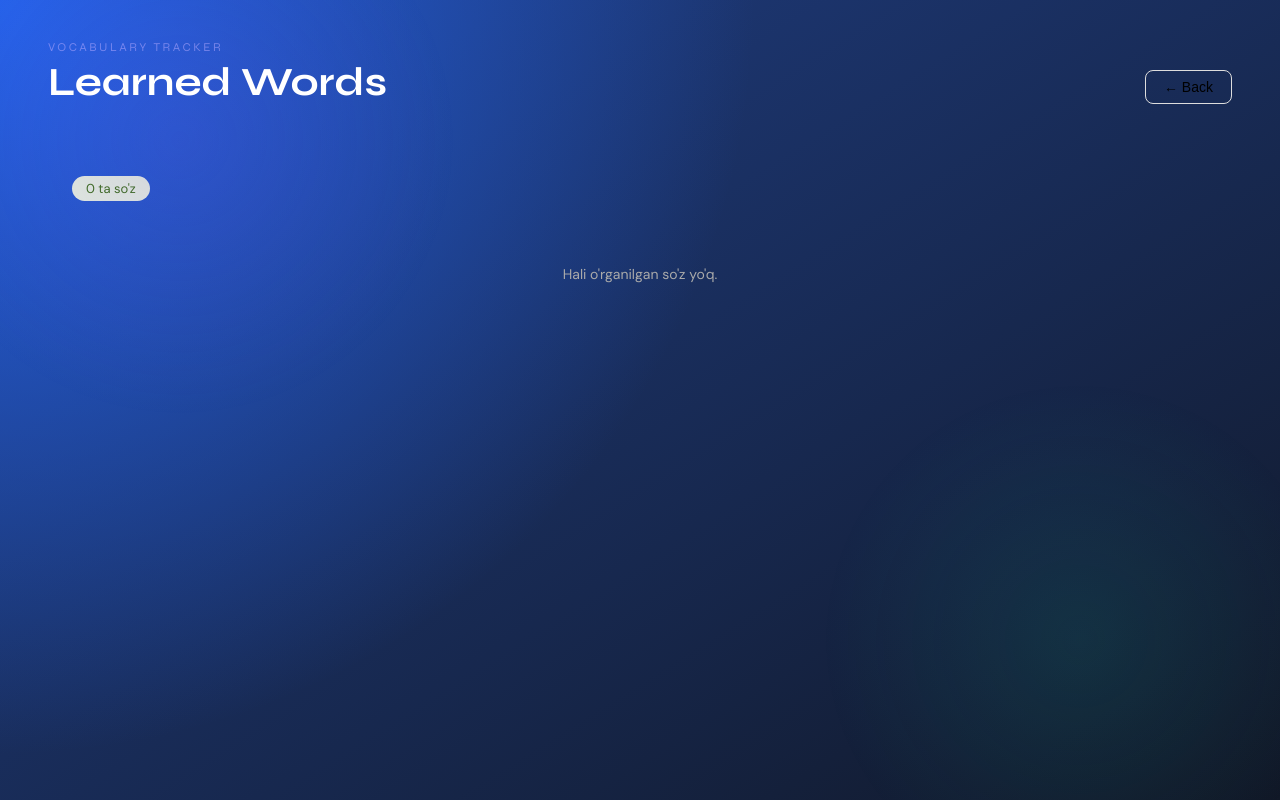
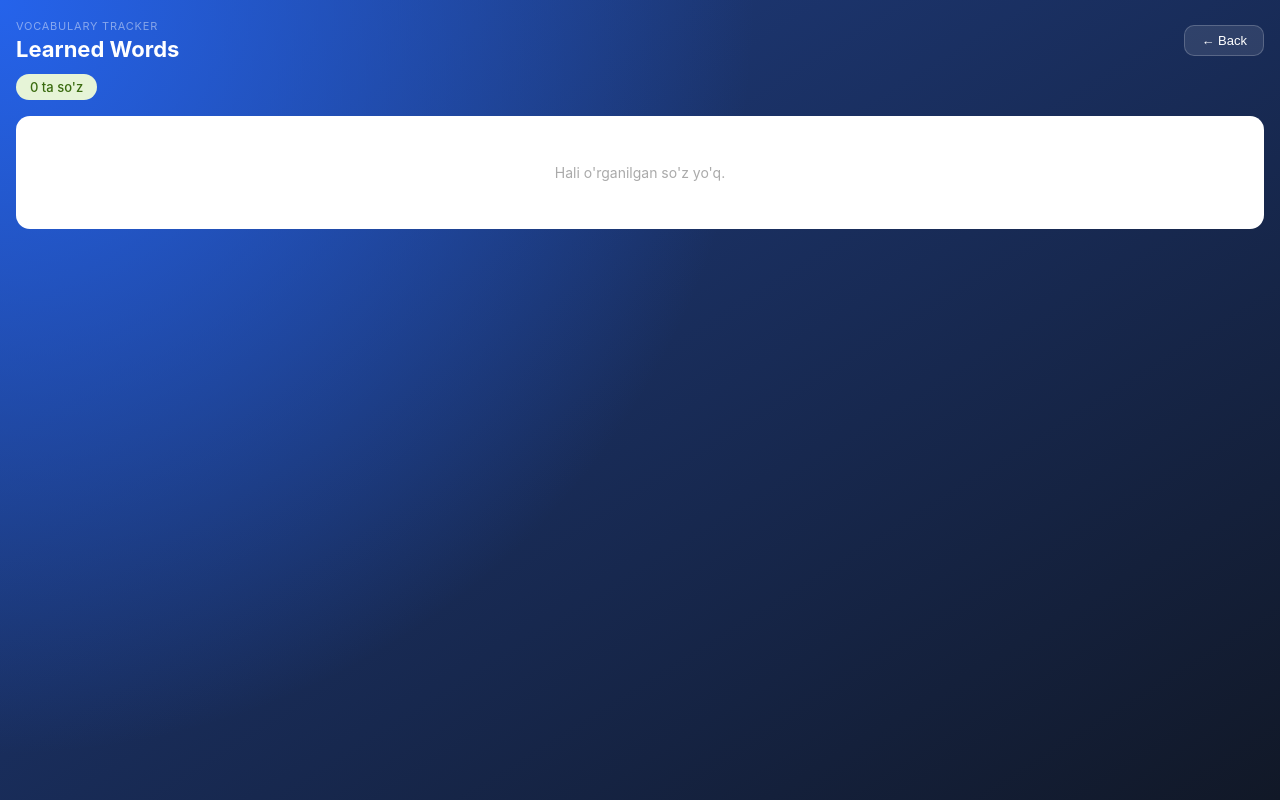
Before and after one commit to humoyun21/vocabulary-app, a React (Vite) app: page /learned in a window 1280 px wide. Built offline with nearby package versions, Linux system fonts and the light colour scheme.

Commit message:
learned word list bag fixed

```diff
--- a/src/pages/LearnedWordsList.jsx
+++ b/src/pages/LearnedWordsList.jsx
@@ -1,46 +1,40 @@
 import { useNavigate } from "react-router-dom";
 import vocabulary from "../data/vocabulary";
-import "../styles/dashboard.css";
+import "../styles/words-list.css";
 
 export default function LearnedWordsList() {
-  const navigate = useNavigate();
-
-  const knownIds = JSON.parse(localStorage.getItem("knownWords")) || [];
-
+  const navigate   = useNavigate();
+  const knownIds   = JSON.parse(localStorage.getItem("knownWords")) || [];
   const knownWords = knownIds
     .map((id) => vocabulary.find((w) => w.id === id))
     .filter(Boolean);
 
   return (
-    <div className="dashboard-page">
-      <div className="page-header">
-        <div className="page-header-left">
-          <p>Vocabulary Tracker</p>
-          <h1>Learned Words</h1>
+    <div className="wl-page">
+      <div className="wl-header">
+        <div className="wl-header-left">
+          <p className="wl-subtitle">Vocabulary Tracker</p>
+          <h1 className="wl-title">Learned Words</h1>
         </div>
-        <button className="back-btn" onClick={() => navigate(-1)}>
-          ← Back
-        </button>
+        <button className="wl-back-btn" onClick={() => navigate(-1)}>← Back</button>
       </div>
 
-      <div className="words-list-container">
-        <div className="words-list-badge green">
-          {knownWords.length} ta so'z
-        </div>
+      <div className="wl-container">
+        <div className="wl-badge wl-badge--green">{knownWords.length} ta so'z</div>
 
         {knownWords.length === 0 ? (
-          <div className="words-empty">
-            Hali o'rganilgan so'z yo'q.
-          </div>
+          <div className="wl-empty">Hali o'rganilgan so'z yo'q.</div>
         ) : (
-          <div className="words-list">
+          <div className="wl-list">
             {knownWords.map((word, index) => (
-              <div className="word-row" key={word.id}>
-                <span className="word-num">{index + 1}</span>
-                <span className="dot green" />
-                <span className="word-text">{word.english}</span>
-                <span className="word-uz">{word.uzbek}</span>
-                <span className="word-tag green">✓ Learned</span>
+              <div className="wl-row" key={word.id}>
+                <span className="wl-num">{index + 1}</span>
+                <span className="wl-dot wl-dot--green" />
+                <div className="wl-content">
+                  <span className="wl-english">{word.english}</span>
+                  <span className="wl-uzbek">{word.uzbek}</span>
+                </div>
+                <span className="wl-tag wl-tag--green">✓ Learned</span>
               </div>
             ))}
           </div>
--- a/src/pages/PracticeWordsList.jsx
+++ b/src/pages/PracticeWordsList.jsx
@@ -1,46 +1,40 @@
 import { useNavigate } from "react-router-dom";
 import vocabulary from "../data/vocabulary";
-import "../styles/dashboard.css";
+import "../styles/words-list.css";
 
 export default function PracticeWordsList() {
   const navigate = useNavigate();
-
-  const unknownIds = JSON.parse(localStorage.getItem("unknownWords")) || [];
-
+  const unknownIds   = JSON.parse(localStorage.getItem("unknownWords")) || [];
   const unknownWords = unknownIds
     .map((id) => vocabulary.find((w) => w.id === id))
     .filter(Boolean);
 
   return (
-    <div className="dashboard-page">
-      <div className="page-header">
-        <div className="page-header-left">
-          <p>Vocabulary Tracker</p>
-          <h1>Need Practice</h1>
+    <div className="wl-page">
+      <div className="wl-header">
+        <div className="wl-header-left">
+          <p className="wl-subtitle">Vocabulary Tracker</p>
+          <h1 className="wl-title">Need Practice</h1>
         </div>
-        <button className="back-btn" onClick={() => navigate(-1)}>
-          ← Back
-        </button>
+        <button className="wl-back-btn" onClick={() => navigate(-1)}>← Back</button>
       </div>
 
-      <div className="words-list-container">
-        <div className="words-list-badge red">
-          {unknownWords.length} ta so'z
-        </div>
+      <div className="wl-container">
+        <div className="wl-badge wl-badge--red">{unknownWords.length} ta so'z</div>
 
         {unknownWords.length === 0 ? (
-          <div className="words-empty">
-            Mashq kerak bo'lgan so'z yo'q.
-          </div>
+          <div className="wl-empty">Mashq kerak bo'lgan so'z yo'q.</div>
         ) : (
-          <div className="words-list">
+          <div className="wl-list">
             {unknownWords.map((word, index) => (
-              <div className="word-row" key={word.id}>
-                <span className="word-num">{index + 1}</span>
-                <span className="dot red" />
-                <span className="word-text">{word.english}</span>
-                <span className="word-uz">{word.uzbek}</span>
-                <span className="word-tag red">↺ Practice</span>
+              <div className="wl-row" key={word.id}>
+                <span className="wl-num">{index + 1}</span>
+                <span className="wl-dot wl-dot--red" />
+                <div className="wl-content">
+                  <span className="wl-english">{word.english}</span>
+                  <span className="wl-uzbek">{word.uzbek}</span>
+                </div>
+                <span className="wl-tag wl-tag--red">↺ Practice</span>
               </div>
             ))}
           </div>
--- a/src/styles/dashboard.css
+++ b/src/styles/dashboard.css
@@ -374,7 +374,7 @@ svg.ring {
 
 
 
-
+/*
 .words-list-container {
   padding: 1.5rem;
 }
@@ -428,7 +428,7 @@ svg.ring {
   background: transparent;
   cursor: pointer;
   font-size: 14px;
-}
+} */
 /* ── Responsive ── */
 @media (max-width: 1024px) {
   .dashboard-page { padding: 32px 28px 50px; }
--- /dev/null
+++ b/src/styles/words-list.css
@@ -0,0 +1,151 @@
+/* ── Words List Page ─────────────────────────── */
+
+.wl-page {
+  min-height: 100vh;
+  background:
+    radial-gradient(circle at top left, #2563eb, transparent 50%),
+    linear-gradient(to bottom right, #20408a, #111827);
+}
+
+/* Header */
+.wl-header {
+  display: flex;
+  align-items: center;
+  justify-content: space-between;
+  padding: 1.2rem 1rem 0.75rem;
+  gap: 12px;
+}
+.wl-subtitle {
+  font-size: 11px;
+  text-transform: uppercase;
+  letter-spacing: 0.07em;
+  color: rgba(255,255,255,0.45);
+  margin-bottom: 3px;
+}
+.wl-title {
+  font-size: 22px;
+  font-weight: 700;
+  color: #fff;
+}
+.wl-back-btn {
+  padding: 7px 16px;
+  border: 1px solid rgba(255,255,255,0.2);
+  border-radius: 10px;
+  background: rgba(255,255,255,0.1);
+  cursor: pointer;
+  font-size: 13px;
+  color: #fff;
+  white-space: nowrap;
+  flex-shrink: 0;
+  transition: background 0.15s;
+}
+.wl-back-btn:hover { background: #f0f0f0; }
+
+/* Container */
+.wl-container {
+  padding: 0 1rem 2rem;
+
+
+}
+
+/* Badge */
+.wl-badge {
+  display: inline-block;
+  font-size: 13px;
+  font-weight: 500;
+  padding: 5px 14px;
+  border-radius: 20px;
+  margin-bottom: 1rem;
+}
+.wl-badge--green { background: #e6f4d7; color: #3a6b0f; }
+.wl-badge--red   { background: #fde8e8; color: #9b2b2b; }
+
+/* List */
+.wl-list {
+
+  border-radius: 14px;
+  overflow: hidden;
+  box-shadow: 0 1px 6px rgba(0,0,0,0.07);
+}
+
+/* Row — grid for perfect alignment */
+.wl-row {
+  display: grid;
+  grid-template-columns: 24px 10px 1fr auto;
+  align-items: start;
+  gap: 8px;
+  padding: 12px 14px;
+  border-bottom: 1px solid #f0f0f0;
+}
+.wl-row:last-child { border-bottom: none; }
+
+/* Number */
+.wl-num {
+  font-size: 12px;
+  color: #bbb;
+  text-align: right;
+  padding-top: 3px;
+}
+
+/* Dot */
+.wl-dot {
+  width: 7px;
+  height: 7px;
+  border-radius: 50%;
+  margin-top: 4px;
+}
+.wl-dot--green { background: #52a918; }
+.wl-dot--red   { background: #e03b3b; }
+
+/* Content */
+.wl-content {
+  display: flex;
+  flex-direction: column;
+  gap: 3px;
+  min-width: 0;
+}
+.wl-english {
+  font-size: 14px;
+  font-weight: 700;
+  color: #ffffff;
+  line-height: 1.3;
+  word-break: break-word;
+}
+.wl-uzbek {
+  font-size: 12px;
+  font-weight: 400;
+  color: #ffffff;
+  line-height: 1.3;
+  word-break: break-word;
+}
+
+/* Tag badge */
+.wl-tag {
+  font-size: 11px;
+  font-weight: 500;
+  padding: 4px 9px;
+  border-radius: 20px;
+  white-space: nowrap;
+  align-self: start;
+  margin-top: 1px;
+}
+.wl-tag--green { background: #e6f4d7; color: #3a6b0f; border: 1px solid #c5e3a0; }
+.wl-tag--red   { background: #fde8e8; color: #9b2b2b; border: 1px solid #f5b8b8; }
+
+/* Empty */
+.wl-empty {
+  padding: 48px 16px;
+  text-align: center;
+  color: #aaa;
+  font-size: 14px;
+  background: white;
+  border-radius: 14px;
+}
+
+/* Mobile */
+@media (max-width: 480px) {
+  .wl-row     { padding: 10px 12px; gap: 6px; }
+  .wl-english { font-size: 13px; }
+  .wl-uzbek   { font-size: 11px; }
+  .wl-tag     { font-size: 10px; padding: 3px 8px; }
+}
```
